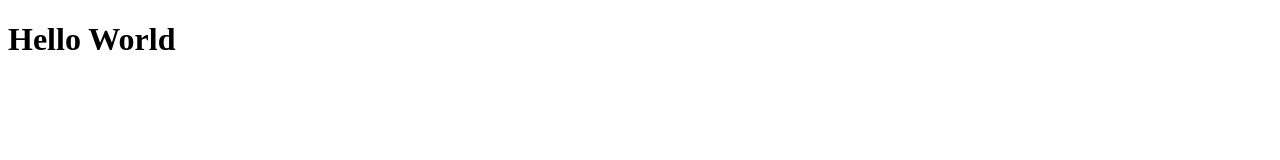
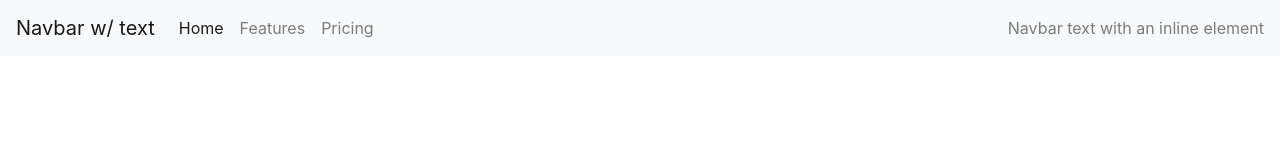
Before and after one commit to apuleyo3/apuleyo3.github.io, a plain HTML site: page index.html in a window 1280 px wide. Drawn offline with nearby package versions, Linux system fonts and the light colour scheme.

Commit message:
Update index.html

```diff
--- a/index.html
+++ b/index.html
@@ -2,8 +2,32 @@
 <html>
 <head>
     <title>Welcome</title>
+    <script src="https://code.jquery.com/jquery-3.5.1.min.js" integrity="sha256-9/aliU8dGd2tb6OSsuzixeV4y/faTqgFtohetphbbj0=" crossorigin="anonymous"></script>
+    <link rel="stylesheet" href="https://stackpath.bootstrapcdn.com/bootstrap/4.5.2/css/bootstrap.min.css" integrity="sha384-JcKb8q3iqJ61gNV9KGb8thSsNjpSL0n8PARn9HuZOnIxN0hoP+VmmDGMN5t9UJ0Z" crossorigin="anonymous">
+    <script src="https://stackpath.bootstrapcdn.com/bootstrap/4.5.2/js/bootstrap.min.js" integrity="sha384-B4gt1jrGC7Jh4AgTPSdUtOBvfO8shuf57BaghqFfPlYxofvL8/KUEfYiJOMMV+rV" crossorigin="anonymous"></script>
 </head>
 <body>
-<h1>Hello World</h1>
+    <nav class="navbar navbar-expand-lg navbar-light bg-light">
+        <a class="navbar-brand" href="#">Navbar w/ text</a>
+        <button class="navbar-toggler" type="button" data-toggle="collapse" data-target="#navbarText" aria-controls="navbarText" aria-expanded="false" aria-label="Toggle navigation">
+          <span class="navbar-toggler-icon"></span>
+        </button>
+        <div class="collapse navbar-collapse" id="navbarText">
+          <ul class="navbar-nav mr-auto">
+            <li class="nav-item active">
+              <a class="nav-link" href="#">Home <span class="sr-only">(current)</span></a>
+            </li>
+            <li class="nav-item">
+              <a class="nav-link" href="#">Features</a>
+            </li>
+            <li class="nav-item">
+              <a class="nav-link" href="#">Pricing</a>
+            </li>
+          </ul>
+          <span class="navbar-text">
+            Navbar text with an inline element
+          </span>
+        </div>
+      </nav>
 </body>
 </html>
```
